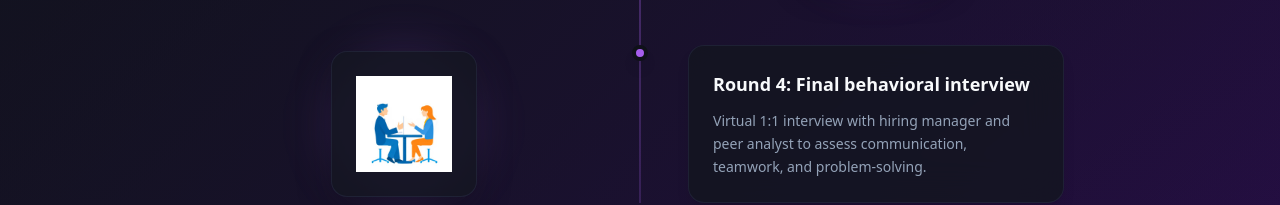
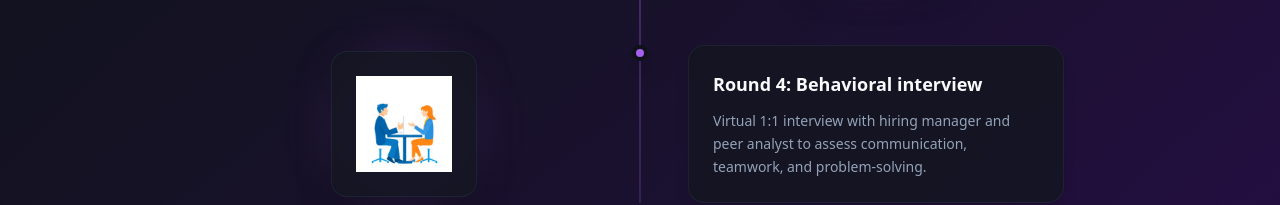
Before and after one commit to Light-houseAI/lighthouse-journey-canvas, a React (Vite) app: page /interview-timeline in a window 1280 px wide. Shown: the part 706-911 px from the top of the page. Built offline with nearby package versions, Linux system fonts and the light colour scheme.

Commit message:
Update Round 4 title
Updated the title for the fourth round of the interview timeline to "Round 4: Behavioral interview".

```diff
--- a/src/pages/InterviewTimeline.tsx
+++ b/src/pages/InterviewTimeline.tsx
@@ -37,7 +37,7 @@ const timelineEvents: TimelineEvent[] = [
   },
   {
     id: 4,
-    title: "Round 4: Final behavioral interview",
+    title: "Round 4: Behavioral interview",
     description: "Virtual 1:1 interview with hiring manager and peer analyst to assess communication, teamwork, and problem-solving.",
     illustration: interviewIcon,
   },
```
